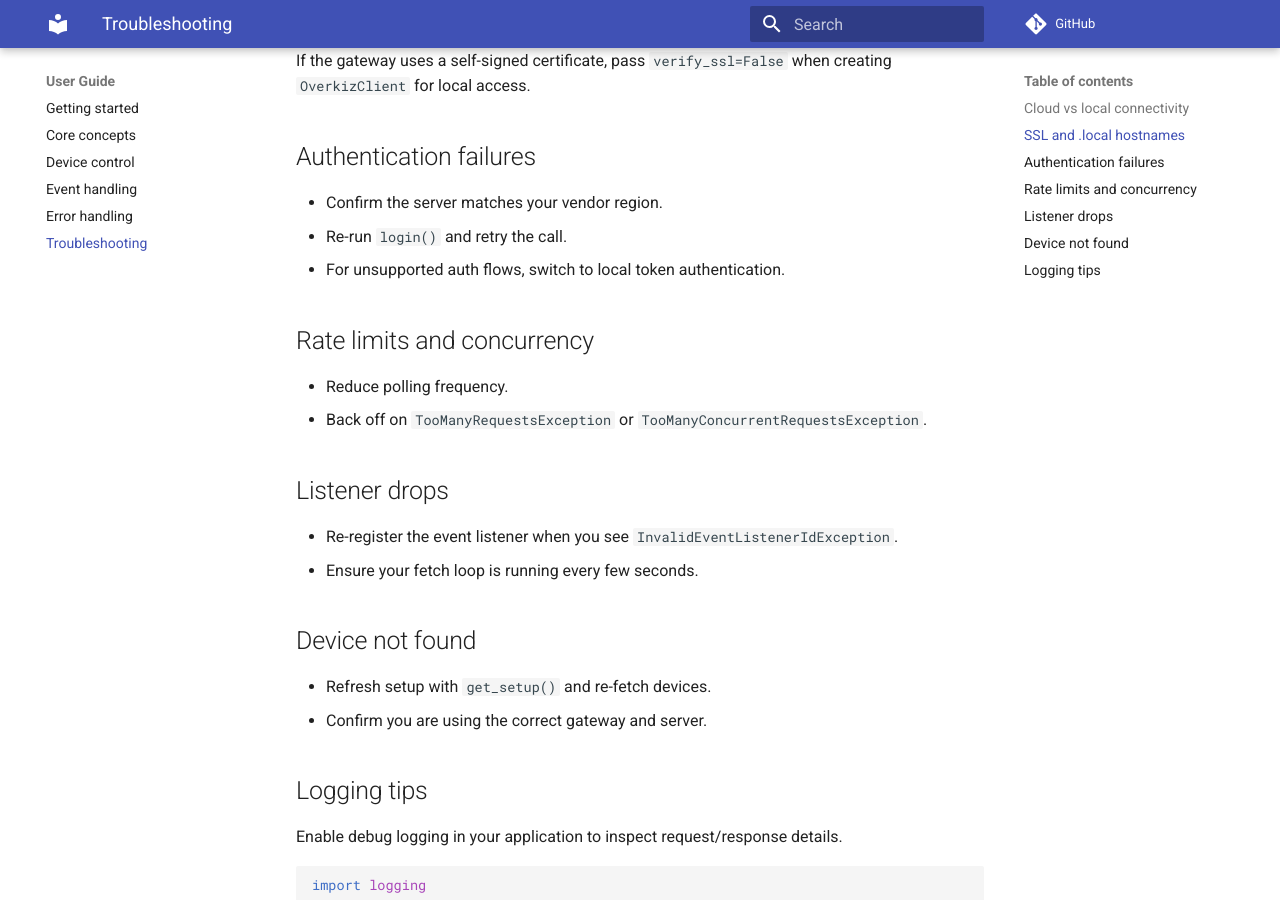
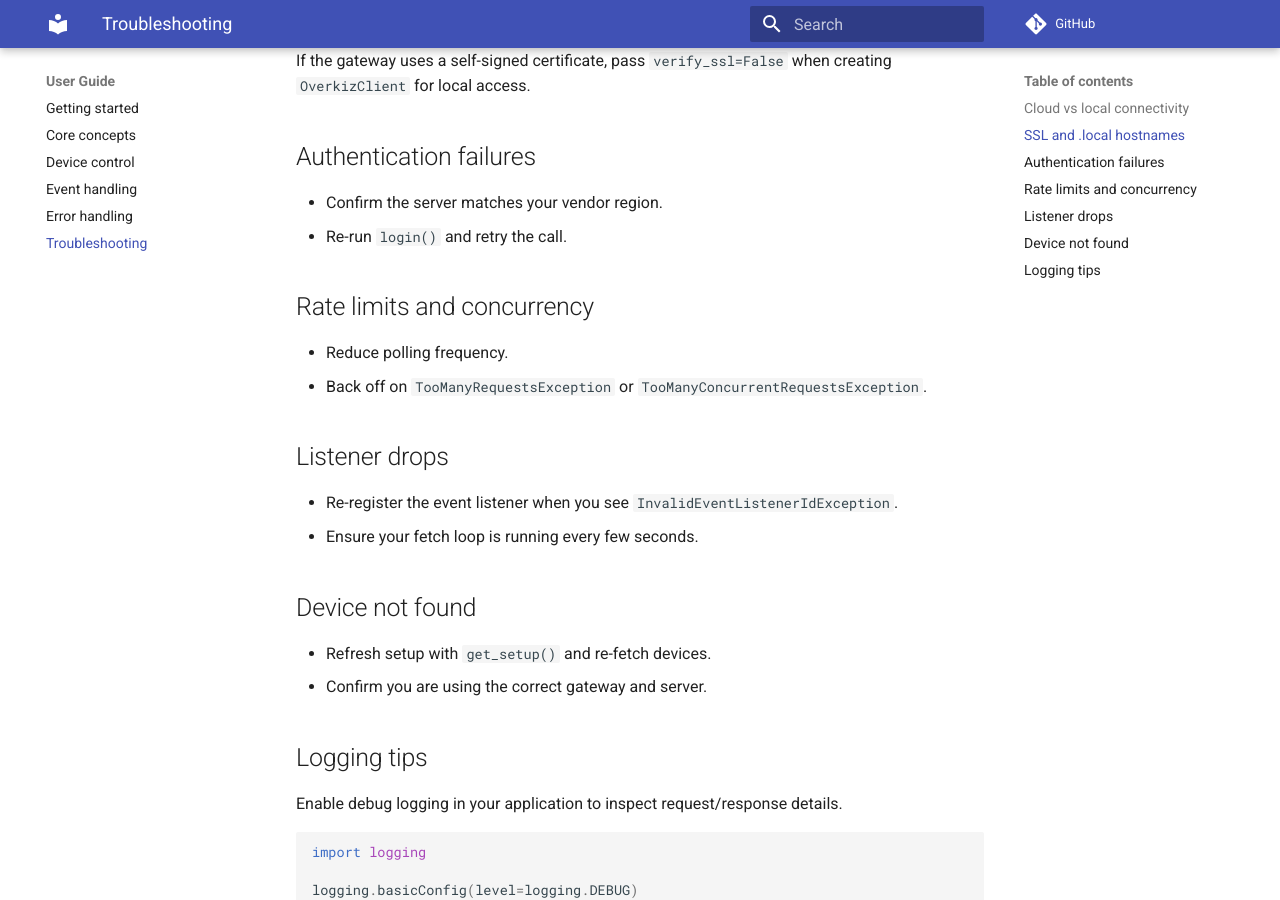
Before and after one commit to iMicknl/python-overkiz-api, an MkDocs documentation site: the page built from docs/troubleshooting.md, in a window 1280 px wide and 900 px high, scrolled down 381 px. Built offline with MkDocs 1.6.1 and Material for MkDocs 9.7.7, drawn with Linux system fonts in a browser that asks for light colours; comment, search, counter and statistics services are not loaded.

Commit message:
Update troubleshooting documentation: remove note on unsupported auth flows

```diff
--- a/docs/troubleshooting.md
+++ b/docs/troubleshooting.md
@@ -13,7 +13,6 @@ If the gateway uses a self-signed certificate, pass `verify_ssl=False` when crea
 
 - Confirm the server matches your vendor region.
 - Re-run `login()` and retry the call.
-- For unsupported auth flows, switch to local token authentication.
 
 ## Rate limits and concurrency
 
```
